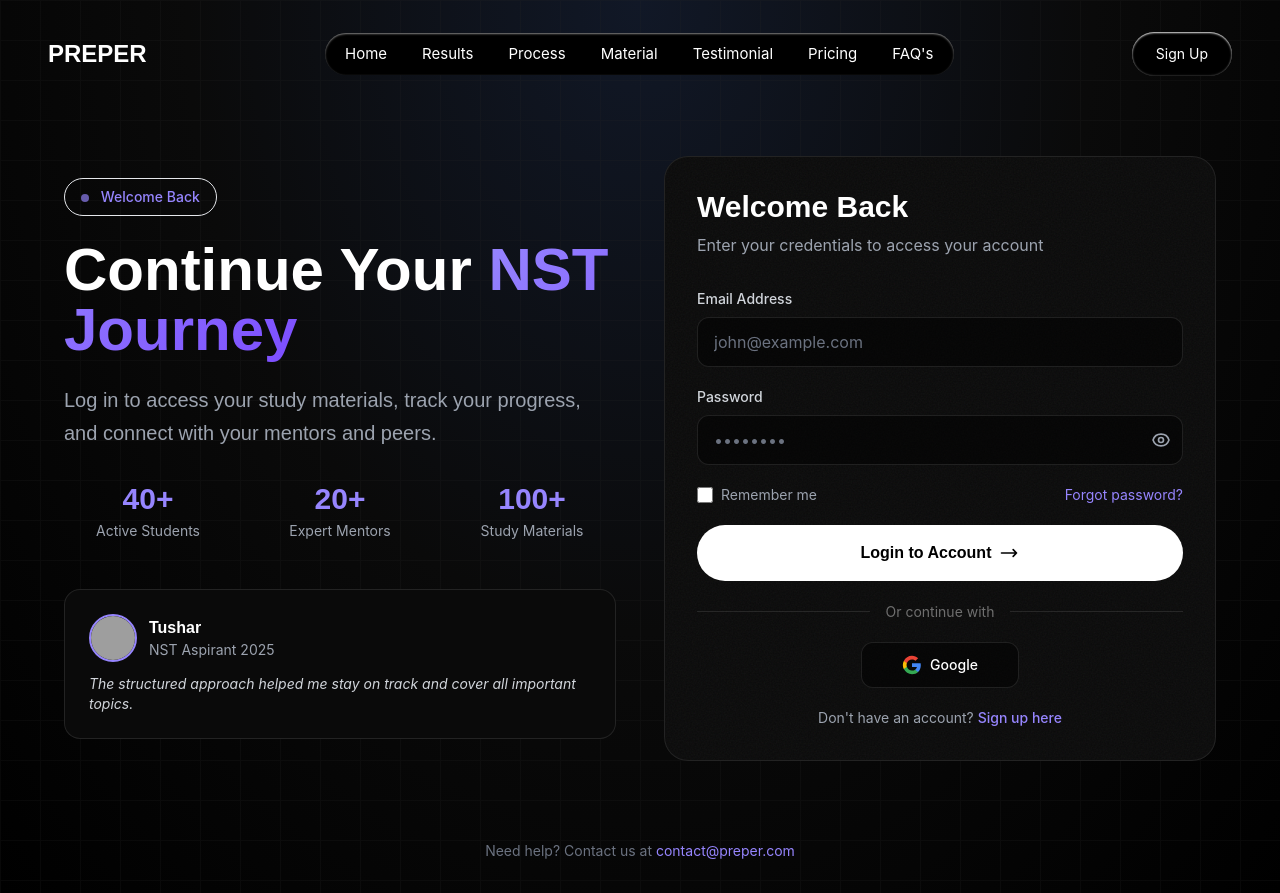
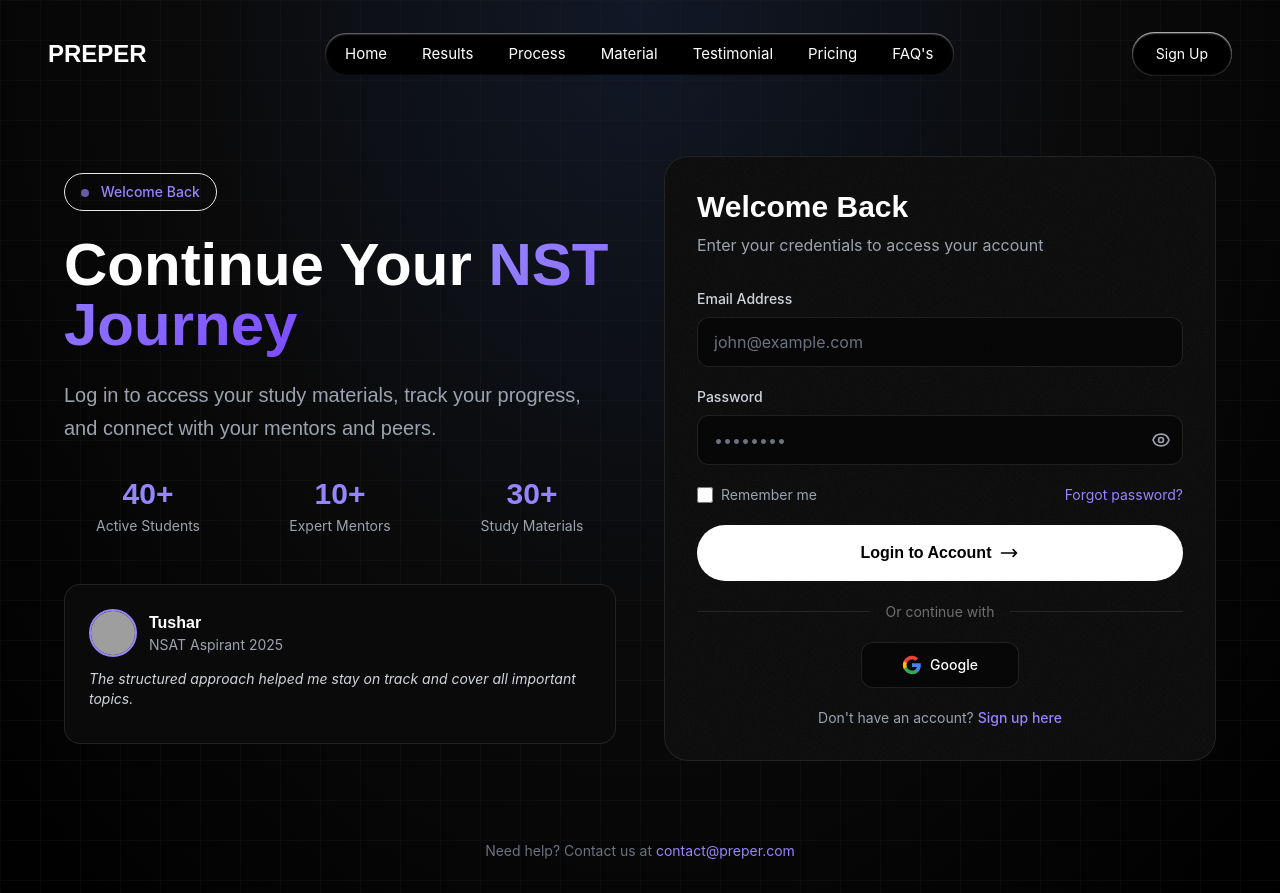
Before and after one commit to tushaar-05/Preper, a Flask app: page /login in a window 1280 px wide. Run offline with Flask 3, Linux system fonts and the light colour scheme; some libraries are stand-ins or nearby versions; grey boxes are pictures that could not be loaded.

Commit message:
Updated look and info in main, signup and login

```diff
--- a/app/templates/login.html
+++ b/app/templates/login.html
@@ -186,6 +186,28 @@
         transform: translate(-20px, 20px);
       }
     }
+
+    .testimonial-slide {
+      opacity: 0;
+      transform: translateX(30px);
+      transition: all 0.8s cubic-bezier(0.4, 0, 0.2, 1);
+      pointer-events: none;
+      position: absolute;
+      inset: 0;
+    }
+
+    .testimonial-slide.active {
+      opacity: 1;
+      transform: translateX(0);
+      pointer-events: auto;
+      z-index: 10;
+    }
+
+    .testimonial-slide.exit {
+      opacity: 0;
+      transform: translateX(-30px);
+      z-index: 0;
+    }
   </style>
 </head>
 
@@ -287,29 +309,79 @@
             </div>
             <div class="text-center">
               <div class="text-3xl font-bold text-[var(--purple)] mb-1"
-                style="font-family: 'BwGradual-Bold', sans-serif;">20+</div>
+                style="font-family: 'BwGradual-Bold', sans-serif;">10+</div>
               <div class="text-sm text-gray-400">Expert Mentors</div>
             </div>
             <div class="text-center">
               <div class="text-3xl font-bold text-[var(--purple)] mb-1"
-                style="font-family: 'BwGradual-Bold', sans-serif;">100+</div>
+                style="font-family: 'BwGradual-Bold', sans-serif;">30+</div>
               <div class="text-sm text-gray-400">Study Materials</div>
             </div>
           </div>
 
-          <!-- Testimonial -->
-          <div class="mt-12 p-6 bg-[#0a0a0a] rounded-2xl border border-white/10">
+          <!-- Testimonial Slider -->
+          <div class="mt-12 relative h-[180px] sm:h-[160px]">
+            <div id="testimonial-slider" class="relative h-full">
+              <!-- Slide 1 -->
+              <div class="testimonial-slide active p-6 bg-[#0a0a0a] rounded-2xl border border-white/10">
                 <div class="flex items-center gap-3 mb-3">
                   <img
                     src="https://artistsimages.b-cdn.net/johnny-sins/johnny-sins-1.jpg?width=3840&quality=100&format=webp&flop=false"
-                alt="Student" class="w-12 h-12 rounded-full border-2 border-[var(--purple)]">
+                    alt="Student" class="w-12 h-12 rounded-full border-2 border-[var(--purple)] object-cover">
                   <div>
                     <h4 class="font-semibold" style="font-family: 'BwGradual-Medium', sans-serif;">Tushar</h4>
-                <p class="text-sm text-gray-400">NST Aspirant 2025</p>
+                    <p class="text-sm text-gray-400">NSAT Aspirant 2025</p>
                   </div>
                 </div>
                 <p class="text-gray-300 text-sm italic">The structured approach helped me stay on track and cover all
                   important topics.</p>
+              </div>
+
+              <!-- Slide 2 -->
+              <div class="testimonial-slide p-6 bg-[#0a0a0a] rounded-2xl border border-white/10">
+                <div class="flex items-center gap-3 mb-3">
+                  <img
+                    src="https://images.unsplash.com/photo-1595152772835-219674b2a8a6?w=150&h=150&fit=crop&crop=faces"
+                    alt="Student" class="w-12 h-12 rounded-full border-2 border-[var(--purple)] object-cover">
+                  <div>
+                    <h4 class="font-semibold" style="font-family: 'BwGradual-Medium', sans-serif;">Aarav Patel</h4>
+                    <p class="text-sm text-gray-400">NSAT Aspirant 2024</p>
+                  </div>
+                </div>
+                <p class="text-gray-300 text-sm italic">The Mock NSATs here were actually slightly tougher than the real
+                  exam. That made the actual test day feel so much easier.</p>
+              </div>
+
+              <!-- Slide 3 -->
+              <div class="testimonial-slide p-6 bg-[#0a0a0a] rounded-2xl border border-white/10">
+                <div class="flex items-center gap-3 mb-3">
+                  <img
+                    src="https://images.unsplash.com/photo-1623091410901-00e2d268901f?w=150&h=150&fit=crop&crop=faces"
+                    alt="Student" class="w-12 h-12 rounded-full border-2 border-[var(--purple)] object-cover">
+                  <div>
+                    <h4 class="font-semibold" style="font-family: 'BwGradual-Medium', sans-serif;">Priya Sharma</h4>
+                    <p class="text-sm text-gray-400">NSAT Aspirant 2023</p>
+                  </div>
+                </div>
+                <p class="text-gray-300 text-sm italic">The doubt clearing sessions were a lifesaver—mentors don't just
+                  solve the problem, they explain the 'why' behind it.</p>
+              </div>
+
+              <!-- Slide 4 -->
+              <div class="testimonial-slide p-6 bg-[#0a0a0a] rounded-2xl border border-white/10">
+                <div class="flex items-center gap-3 mb-3">
+                  <img
+                    src="https://images.unsplash.com/photo-1615813967515-e1838c1c5116?w=150&h=150&fit=crop&crop=faces"
+                    alt="Student" class="w-12 h-12 rounded-full border-2 border-[var(--purple)] object-cover">
+                  <div>
+                    <h4 class="font-semibold" style="font-family: 'BwGradual-Medium', sans-serif;">Rahul Krishnan</h4>
+                    <p class="text-sm text-gray-400">NSAT Aspirant 2024</p>
+                  </div>
+                </div>
+                <p class="text-gray-300 text-sm italic">Mock interviews simulated the real pressure perfectly, so I
+                  wasn't nervous on the big day. Feedback gave me confidence.</p>
+              </div>
+            </div>
           </div>
         </div>
 
@@ -475,6 +547,30 @@
         });
       });
     });
+
+    // Testimonial Slider Logic
+    document.addEventListener('DOMContentLoaded', () => {
+      const slides = document.querySelectorAll('.testimonial-slide');
+      let currentSlide = 0;
+
+      function nextSlide() {
+        slides[currentSlide].classList.remove('active');
+        slides[currentSlide].classList.add('exit');
+
+        const prevSlide = currentSlide;
+        currentSlide = (currentSlide + 1) % slides.length;
+
+        slides[currentSlide].classList.remove('exit');
+        slides[currentSlide].classList.add('active');
+
+        // Reset exit class after animation
+        setTimeout(() => {
+          slides[prevSlide].classList.remove('exit');
+        }, 1000);
+      }
+
+      setInterval(nextSlide, 7000);
+    });
   </script>
 </body>
 
```
Also changed, not shown: app/templates/index.html (+9 -9 lines), app/templates/register.html (+29 -0 lines). Lines whose indentation alone changed are shown as unchanged.
